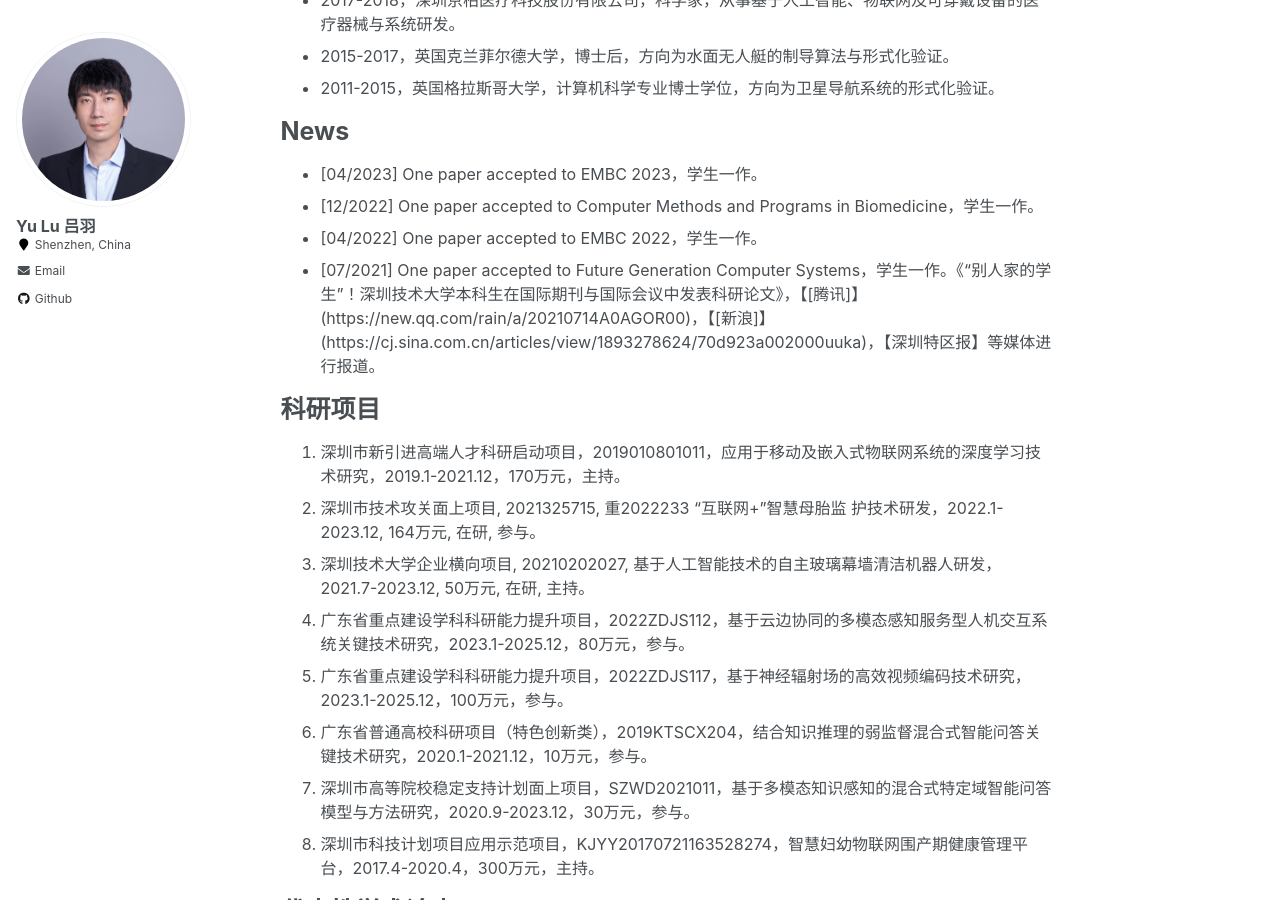
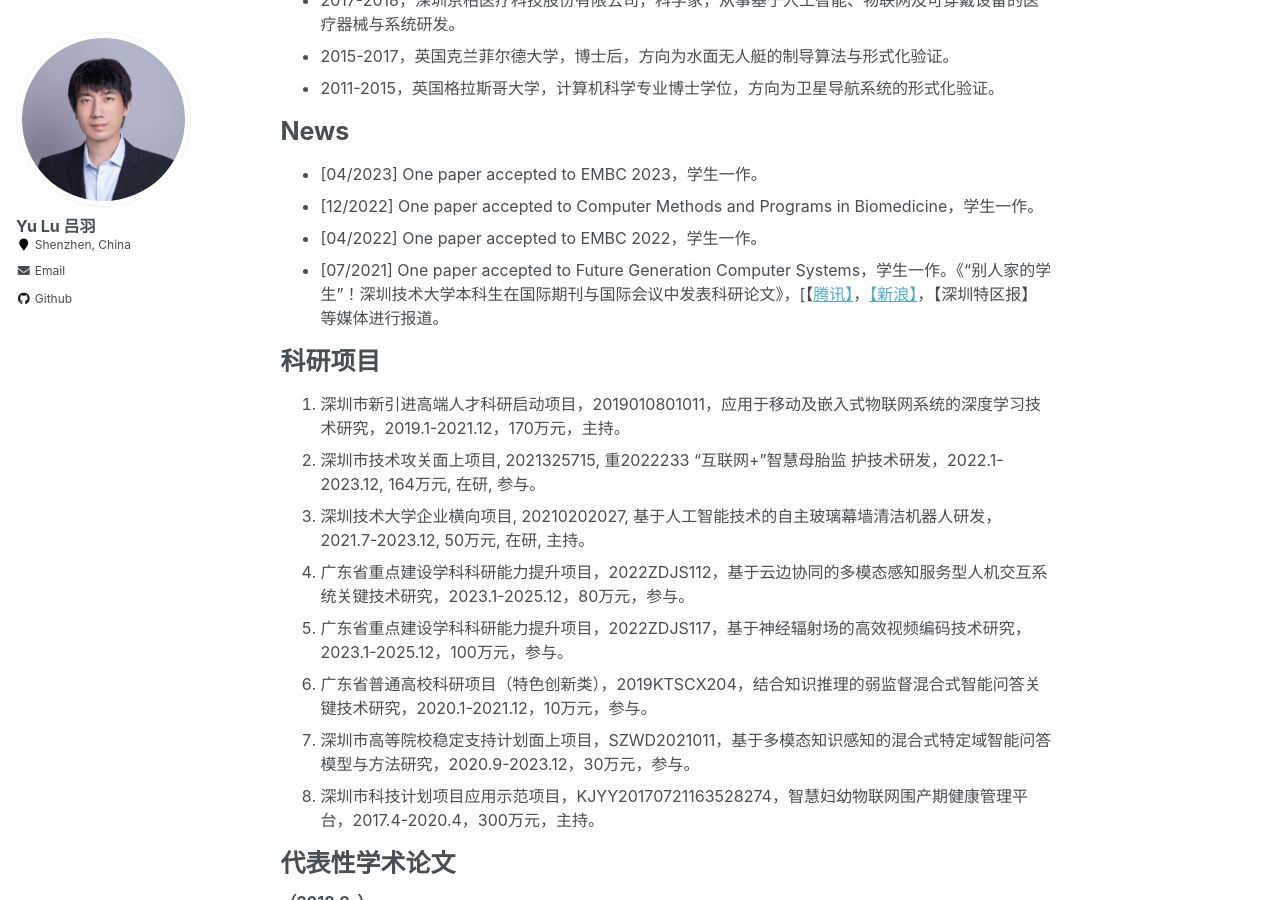
Before and after one commit to YukariUmezawa/lvyu.github.io, a Jekyll site: the page built from _pages/about.md, in a window 1280 px wide and 900 px high, scrolled down 820 px. Built offline with Jekyll 4.4.1, drawn with Linux system fonts in a browser that asks for light colours; some of the changed lines change nothing that is shown.

Commit message:
Update about.md

```diff
--- a/_pages/about.md
+++ b/_pages/about.md
@@ -41,7 +41,7 @@ News
 - [04/2023] One paper accepted to EMBC 2023，学生一作。
 - [12/2022] One paper accepted to Computer Methods and Programs in Biomedicine，学生一作。
 - [04/2022] One paper accepted to EMBC 2022，学生一作。
-- [07/2021] One paper accepted to Future Generation Computer Systems，学生一作。《“别人家的学生”！深圳技术大学本科生在国际期刊与国际会议中发表科研论文》，【[腾讯]】(https://new.qq.com/rain/a/20210714A0AGOR00)，【[新浪]】(https://cj.sina.com.cn/articles/view/1893278624/70d923a002000uuka)，【深圳特区报】等媒体进行报道。
+- [07/2021] One paper accepted to Future Generation Computer Systems，学生一作。《“别人家的学生”！深圳技术大学本科生在国际期刊与国际会议中发表科研论文》，[【[腾讯】](https://new.qq.com/rain/a/20210714A0AGOR00)，[【新浪】](https://cj.sina.com.cn/articles/view/1893278624/70d923a002000uuka)，【深圳特区报】等媒体进行报道。
 
 
 科研项目
```
